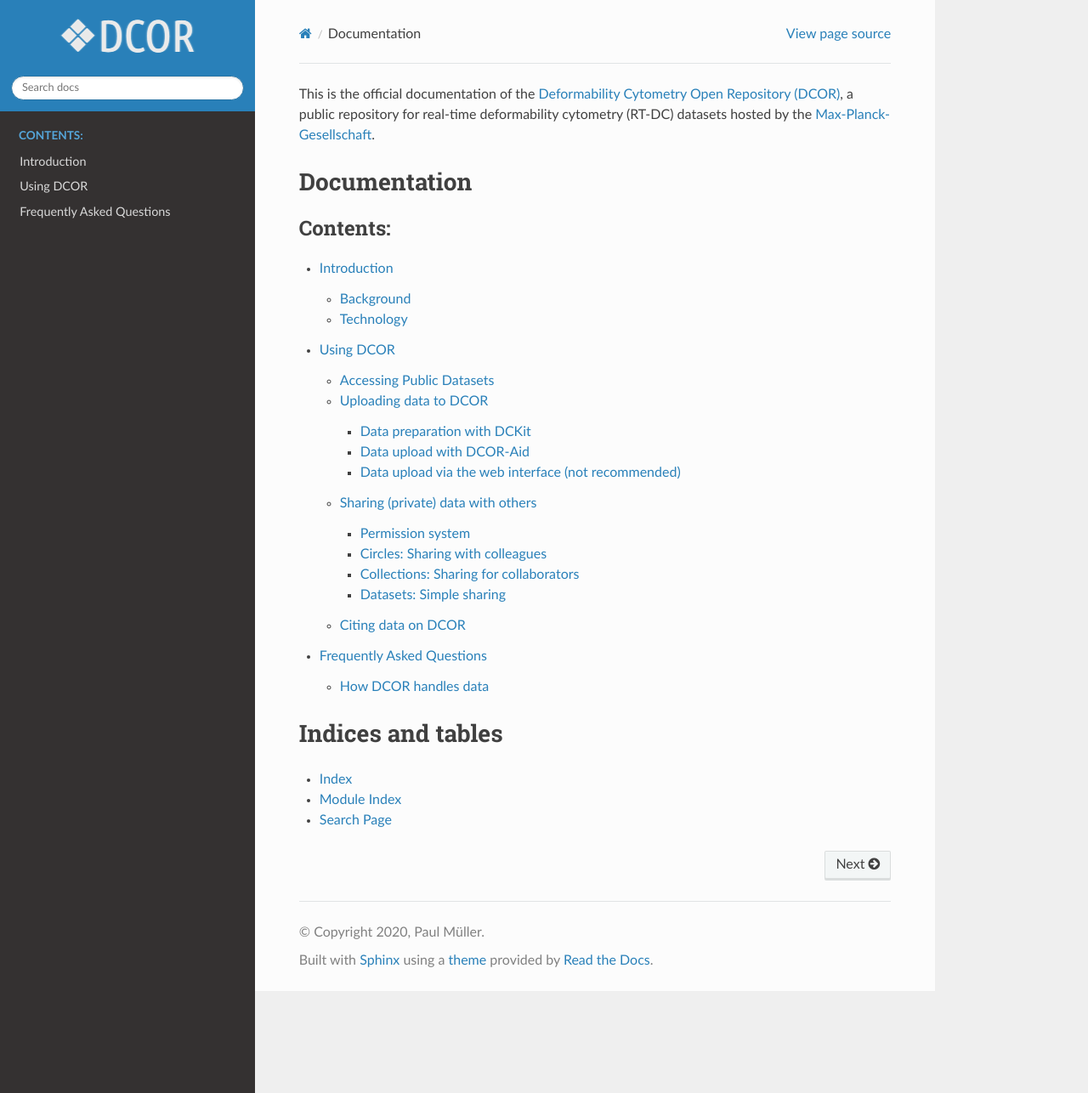
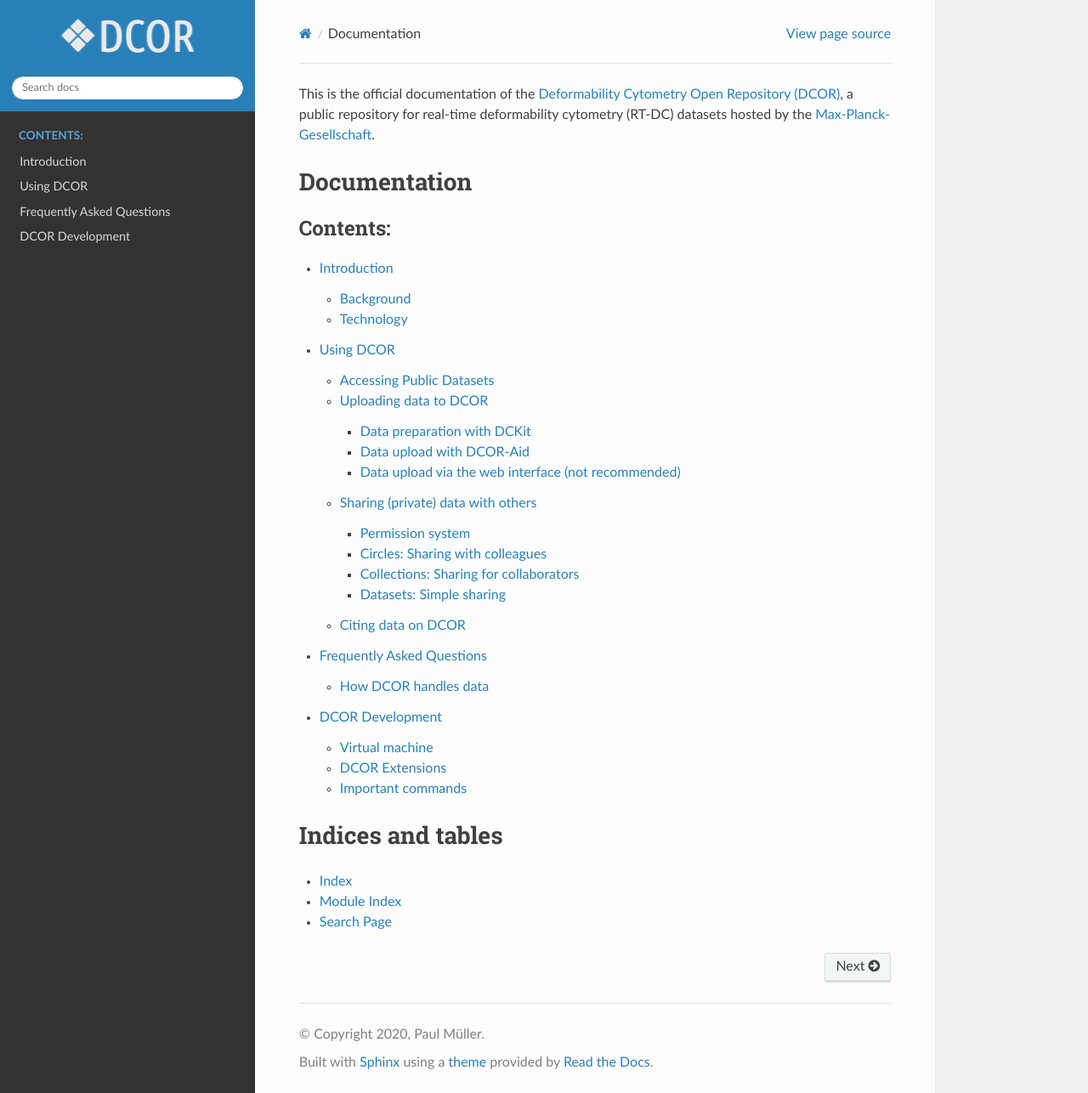
Before and after one commit to DCOR-dev/dcor-docs, a Sphinx documentation site: the page built from docs/index.rst, in a window 1280 px wide and 1286 px high. Shown: the whole window at 85% size. Built offline with Sphinx 7.4.7 and the Read the Docs theme 2.0.0, drawn with Linux system fonts in a browser that asks for light colours; some of the changed lines change nothing that is shown.

Commit message:
Add development section

```diff
--- a/docs/index.rst
+++ b/docs/index.rst
@@ -16,6 +16,7 @@
    sec_introduction
    sec_user_guide
    sec_faq
+   sec_develop
 
 
 Indices and tables
--- /dev/null
+++ b/docs/sec_develop.rst
@@ -0,0 +1,99 @@
+================
+DCOR Development
+================
+
+This section describes how to setup a DCOR development system
+(CKAN + DCOR extensions).
+
+
+Virtual machine
+===============
+At the time of this writing (August 2020), setting up CKAN in docker was not
+straight forward. Therefore, we use a virtualized Ubuntu 20.04 as development
+machine.
+
+Download the `iso image <https://ubuntu.com/download/server>`_ and install
+some requirements:
+
+.. code::
+
+   sudo apt update
+   # CKAN requirements
+   sudo apt install -y libpq5 redis-server nginx supervisor
+   # needed for building packages that DCOR depends on (dclab)
+   sudo apt install -y gcc python3-dev
+
+
+Install CKAN:
+
+.. code::
+
+   wget http://packaging.ckan.org/python-ckan_2.9-py3-focal_amd64.deb
+   sudo dpkg -i python-ckan_2.9-py3-focal_amd64.deb
+
+
+Follow the remainder of the installation guide at
+https://docs.ckan.org/en/2.9/maintaining/installing/install-from-package.html#install-and-configure-postgresql.
+
+
+DCOR Extensions
+===============
+For the development machine (client), it makes sense to have direct access to the
+DCOR repositories located on the host machine (without having to git or rsync data
+back and forth).
+
+On the host machine, create a directory where all relevant repositories
+will be cloned to (e.g. ``/home/paul/repos/DCOR``).
+
+.. code::
+
+   mkdir -p /home/paul/repos/DCOR
+   cd /home/paul/repos/DCOR
+   git clone git@github.com:DCOR-dev/dcor_control.git
+   git clone git@github.com:DCOR-dev/dcor_shared.git
+   git clone git@github.com:DCOR-dev/ckanext-dc_log_view.git
+   git clone git@github.com:DCOR-dev/ckanext-dc_serve.git
+   git clone git@github.com:DCOR-dev/ckanext-dc_view.git
+   git clone git@github.com:DCOR-dev/ckanext-dcor_depot.git
+   git clone git@github.com:DCOR-dev/ckanext-dcor_schemas.git
+   git clone git@github.com:DCOR-dev/ckanext-dcor_theme.git
+
+In Virtual Machine Manager, add a "Filesystem" hardware. Choose "squash" mode
+and set the source path to where the repositories are located on the host
+machine (``/home/paul/repos/DCOR``). Set the target path to "/repos".
+
+On the client machine, add the following line to `/etc/fstab`:
+
+.. code::
+
+   /repos   /dcor-repos    9p  trans=virtio,version=9p2000.L,rw    0   0
+
+After ``mkdir /dcor-repos`` and ``mount /dcor-repos``, you can then access
+the repositories of the host machine directly from the client machine.
+To make sure that the *www-data* user has read access
+to the repositories, add it to the group of the owner on the client machine
+(This is possible because of the "squash" mode - in "managed" mode, we would
+have to give permissions to libvirt-qemu on the host machine):
+
+.. code::
+
+   # assuming that the user name is "paul":
+   usermod -a -G paul www-data
+
+
+
+Important commands
+==================
+Restart CKAN
+
+.. code::
+
+   supervisorctl reload
+
+
+Find out what went wrong in case of internal server errors:
+
+.. code::
+
+   supervisorctl status
+   tail -n500 /var/log/ckan/ckan-uwsgi.stderr.log
```
